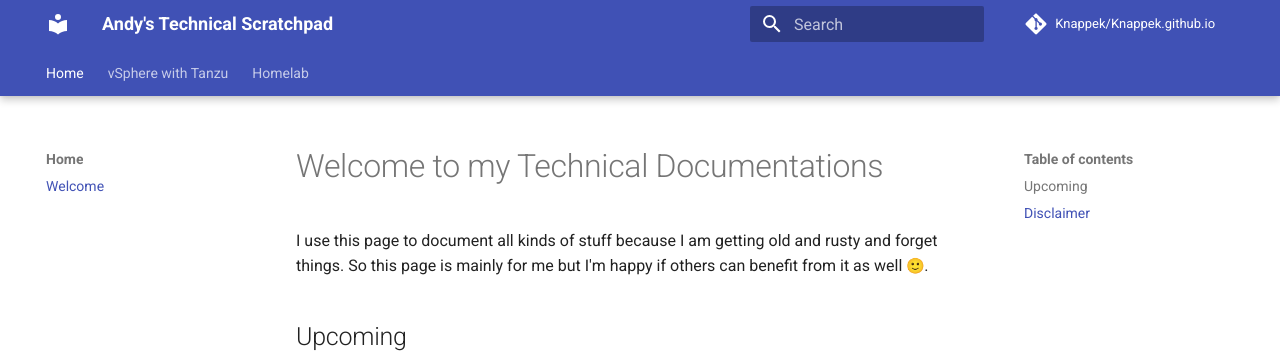
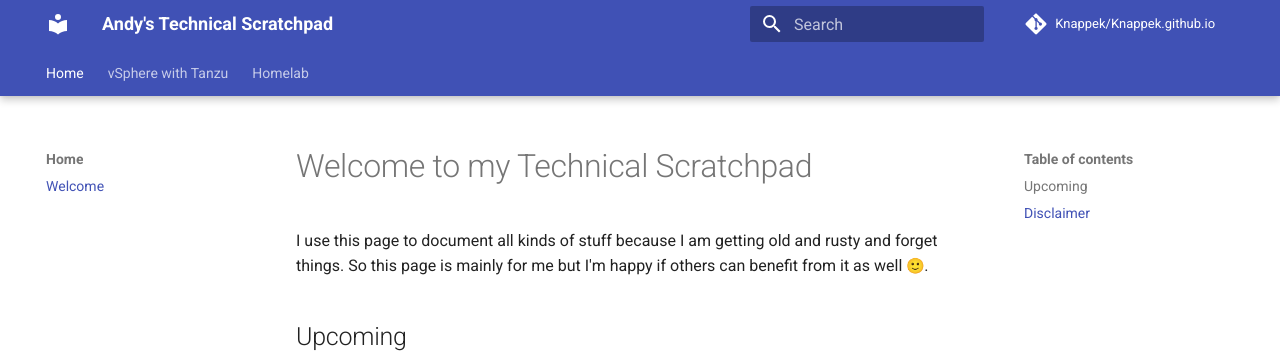
Before and after one commit to Knappek/Knappek.github.io, an MkDocs documentation site: the page built from docs/index.md, in a window 1280 px wide. Shown: the top 353 px of the page. Built offline with MkDocs 1.6.1 and Material for MkDocs 9.7.7, drawn with Linux system fonts in a browser that asks for light colours; emoji names are drawn with the system emoji font; comment, search, counter and statistics services are not loaded.

Commit message:
update main title

```diff
--- a/docs/index.md
+++ b/docs/index.md
@@ -1,4 +1,4 @@
-# Welcome to my Technical Documentations
+# Welcome to my Technical Scratchpad
 
 I use this page to document all kinds of stuff because I am getting old and rusty and forget things.
 So this page is mainly for me but I'm happy if others can benefit from it as well :slight_smile:.
```
